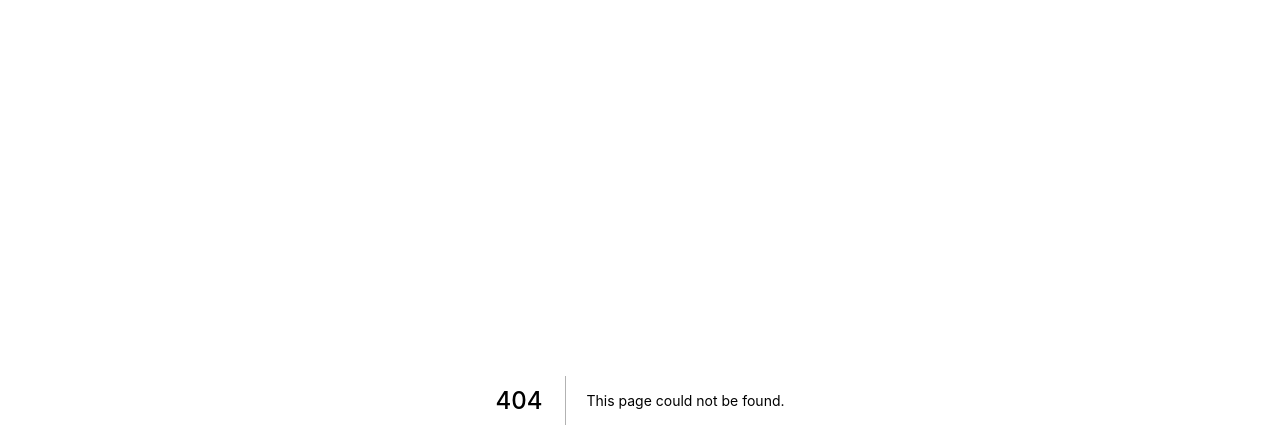
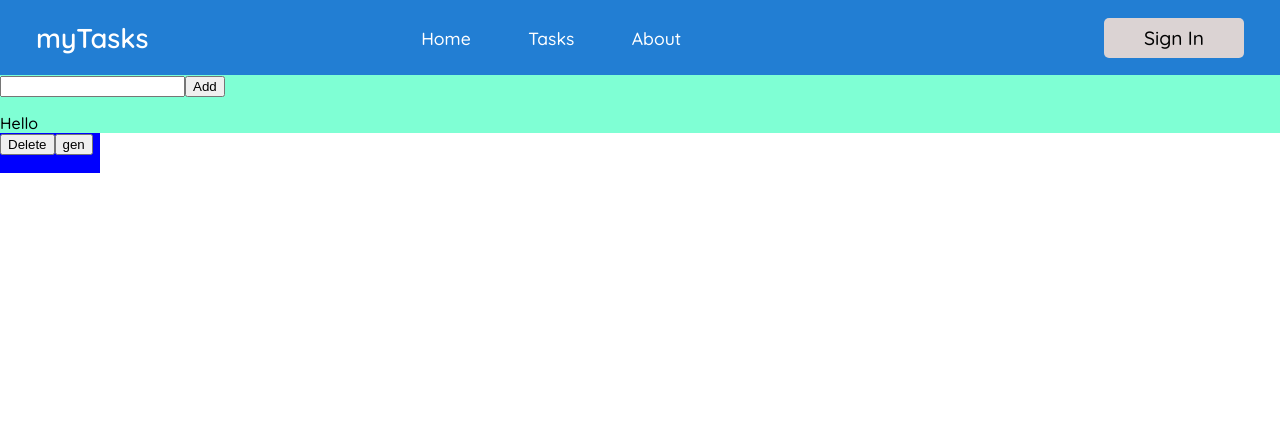
Before and after one commit to anishrajpandey/tick-task, a Next.js app: page /components/Tasks in a window 1280 px wide. Before the commit this address had no page. Shown: the top 448 px of the page. Built offline with nearby package versions, Linux system fonts and the light colour scheme.

Commit message:
initial commit

```diff
--- /dev/null
+++ b/pages/components/NavBar.js
@@ -0,0 +1,44 @@
+import Head from "next/head";
+import Image from "next/image";
+import React from "react";
+import style from "../../styles/NavBar.module.css";
+
+const NavBar = () => {
+  return (
+    <>
+      <Head>
+        <link
+          href="https://fonts.googleapis.com/css2?family=Quicksand:wght@300;500;600&display=swap"
+          rel="stylesheet"
+        />
+      </Head>
+      <nav className={style.navbar}>
+        <div className={style.navItems}>
+          <div className={style.logoContainer}>
+            <span>
+              <a href="../">myTasks</a>
+            </span>
+          </div>
+          <div className={style.itemContainer}>
+            <ul>
+              <li>
+                <a href="../">Home</a>
+              </li>
+              <li>
+                <a href="../components/Tasks">Tasks</a>
+              </li>
+              <li>
+                <a href="../components/About">About</a>
+              </li>
+            </ul>
+          </div>
+          <div className={style.signContainer}>
+            <button>Sign In</button>
+          </div>
+        </div>
+      </nav>
+    </>
+  );
+};
+
+export default NavBar;
--- /dev/null
+++ b/pages/components/Tasks.js
@@ -0,0 +1,140 @@
+import { useRef, useState, useEffect } from "react";
+import NavBar from "./NavBar";
+import style from "../../styles/Tasks.module.css";
+
+export default function Tasks() {
+  let Inputref = useRef();
+  let l = 0;
+  const [Task, setTask] = useState("");
+  const [TaskList, setTaskList] = useState([""]);
+  const [Done, setDone] = useState([]);
+  let initial = 0;
+  useEffect(() => {
+    setDone(Done);
+  }, [Done]);
+
+  return (
+    <>
+      <NavBar />
+      <main className={style.todoMain}>
+        <div className={style.todoList}>
+          <label htmlFor="ip">
+            <input
+              type="text"
+              id="ip"
+              ref={Inputref}
+              className={style.inputTodo}
+              onChange={(e) => {
+                setTask({
+                  note: e.target.value,
+                });
+              }}
+            />
+            <button
+              onClick={(e) => {
+                TaskList.push(Task);
+                setTask("ansuh");
+                Inputref.current.value = "";
+              }}
+            >
+              Add
+            </button>
+          </label>
+          <ul>
+            {TaskList.map((e) => {
+              {
+                l++;
+              }
+              return (
+                <li>
+                  {e.note}
+
+                  {l > 1 ? (
+                    <button
+                      onClick={(e) => {
+                        Done.push(e.target.parentElement.textContent);
+                        setDone(Done);
+                        console.log(Done);
+
+                        e.target.parentElement.style.display = "none";
+                      }}
+                    >
+                      Delete
+                    </button>
+                  ) : null}
+                </li>
+              );
+            })}
+          </ul>
+        </div>
+        <div className={style.doneList}>
+          <ol>
+            {Done.map((e) => {
+              return <li>{e}</li>;
+            })}
+          </ol>
+        </div>
+
+        <div classname={style.progress}>Hello</div>
+      </main>
+      <div
+        style={{
+          backgroundColor: "blue",
+          width: "100px",
+          height: "40px",
+        }}
+      >
+        <button
+          onClick={(e) => {
+            console.log((e.target.parentElement.style.display = "none"));
+          }}
+        >
+          Delete
+        </button>
+        <button>gen</button>
+      </div>
+    </>
+  );
+}
+let TaskArr = [
+  {
+    note: "lorem If you use this site regularly and would like to help keep the site on the Internet, plea",
+    id: 1,
+    done: false,
+  },
+  {
+    note: "lorem If you use this site regularly and would like to help keep the site on the Internet, plea",
+    id: 1,
+    done: false,
+  },
+  {
+    note: "lorem If you use this site regularly and would like to help keep the site on the Internet, plea",
+    id: 1,
+    done: false,
+  },
+  {
+    note: "lorem If you use this site regularly and would like to help keep the site on the Internet, plea",
+    id: 1,
+    done: false,
+  },
+  {
+    note: "lorem If you use this site regularly and would like to help keep the site on the Internet, plea",
+    id: 1,
+    done: false,
+  },
+  {
+    note: "lorem If you use this site regularly and would like to help keep the site on the Internet, plea",
+    id: 1,
+    done: false,
+  },
+  {
+    note: "lorem If you use this site regularly and would like to help keep the site on the Internet, plea",
+    id: 1,
+    done: false,
+  },
+  {
+    note: "lorem If you use this site regularly and would like to help keep the site on the Internet, plea",
+    id: 1,
+    done: false,
+  },
+];
--- a/pages/index.js
+++ b/pages/index.js
@@ -1,69 +1,22 @@
-import Head from 'next/head'
-import Image from 'next/image'
-import styles from '../styles/Home.module.css'
+import Head from "next/head";
+import Image from "next/image";
+import styles from "../styles/Home.module.css";
+import NavBar from "./components/NavBar";
+import HeroSection from "./components/HeroSection";
 
 export default function Home() {
   return (
-    <div className={styles.container}>
+    <>
       <Head>
-        <title>Create Next App</title>
-        <meta name="description" content="Generated by create next app" />
-        <link rel="icon" href="/favicon.ico" />
+        <link rel="preconnect" href="https://fonts.googleapis.com" />
+        <link rel="preconnect" href="https://fonts.gstatic.com" crossorigin />
+        <link
+          href="https://fonts.googleapis.com/css2?family=Quicksand:wght@300;500;600;900;&display=swap"
+          rel="stylesheet"
+        />
       </Head>
-
-      <main className={styles.main}>
-        <h1 className={styles.title}>
-          Welcome to <a href="https://nextjs.org">Next.js!</a>
-        </h1>
-
-        <p className={styles.description}>
-          Get started by editing{' '}
-          <code className={styles.code}>pages/index.js</code>
-        </p>
-
-        <div className={styles.grid}>
-          <a href="https://nextjs.org/docs" className={styles.card}>
-            <h2>Documentation &rarr;</h2>
-            <p>Find in-depth information about Next.js features and API.</p>
-          </a>
-
-          <a href="https://nextjs.org/learn" className={styles.card}>
-            <h2>Learn &rarr;</h2>
-            <p>Learn about Next.js in an interactive course with quizzes!</p>
-          </a>
-
-          <a
-            href="https://github.com/vercel/next.js/tree/canary/examples"
-            className={styles.card}
-          >
-            <h2>Examples &rarr;</h2>
-            <p>Discover and deploy boilerplate example Next.js projects.</p>
-          </a>
-
-          <a
-            href="https://vercel.com/new?utm_source=create-next-app&utm_medium=default-template&utm_campaign=create-next-app"
-            className={styles.card}
-          >
-            <h2>Deploy &rarr;</h2>
-            <p>
-              Instantly deploy your Next.js site to a public URL with Vercel.
-            </p>
-          </a>
-        </div>
-      </main>
-
-      <footer className={styles.footer}>
-        <a
-          href="https://vercel.com?utm_source=create-next-app&utm_medium=default-template&utm_campaign=create-next-app"
-          target="_blank"
-          rel="noopener noreferrer"
-        >
-          Powered by{' '}
-          <span className={styles.logo}>
-            <Image src="/vercel.svg" alt="Vercel Logo" width={72} height={16} />
-          </span>
-        </a>
-      </footer>
-    </div>
-  )
+      <NavBar />
+      <HeroSection />
+    </>
+  );
 }
--- /dev/null
+++ b/styles/NavBar.module.css
@@ -0,0 +1,51 @@
+nav.navbar {
+  width: 100vw;
+  background-color: var(--clr-primary);
+  height: 75px;
+}
+.navItems {
+  display: flex;
+  flex-direction: row;
+  font-family: var(--font-main);
+  color: white;
+  align-items: center;
+  height: 100%;
+  padding: 0 36px;
+}
+.logoContainer {
+  flex: 2;
+}
+.logoContainer span {
+  font-size: 1.7rem;
+  font-weight: bold;
+  font-family: "Quicksand", sans-serif;
+}
+.itemContainer {
+  font-size: 1.1rem;
+
+  flex: 4;
+}
+.itemContainer ul {
+  display: flex;
+  justify-content: space-between;
+  width: 300px;
+}
+.itemContainer ul li {
+  list-style: none;
+}
+.signContainer button {
+  width: 140px;
+  height: 40px;
+  background-color: #dbd3d3;
+  float: right;
+  border-radius: 5px;
+  border: 0;
+  font-family: var(--font-main);
+  font-weight: 500;
+  font-size: 1.2rem;
+}
+.signContainer {
+  flex: 1;
+}
+@media screen and (max-width: 1000px) {
+}
--- /dev/null
+++ b/styles/Tasks.module.css
@@ -0,0 +1,6 @@
+main.todoMain {
+  background-color: aquamarine;
+}
+main.todoMain > .todoList ul li {
+  list-style: none;
+}
--- a/styles/globals.css
+++ b/styles/globals.css
@@ -2,10 +2,16 @@ html,
 body {
   padding: 0;
   margin: 0;
-  font-family: -apple-system, BlinkMacSystemFont, Segoe UI, Roboto, Oxygen,
-    Ubuntu, Cantarell, Fira Sans, Droid Sans, Helvetica Neue, sans-serif;
+  font-family: "Quicksand", sans-serif;
 }
-
+* {
+  box-sizing: border-box;
+}
+:root {
+  --clr-primary: #227ed3;
+  --font-main: "Quicksand", sans-serif;
+  --page-color: #fffff2;
+}
 a {
   color: inherit;
   text-decoration: none;
```
Also changed, not shown: pages/components/About.js (added, +13 -0 lines), pages/components/HeroSection.js (added, +32 -0 lines), styles/Hero.module.css (added, +77 -0 lines), public/task.svg (added).
